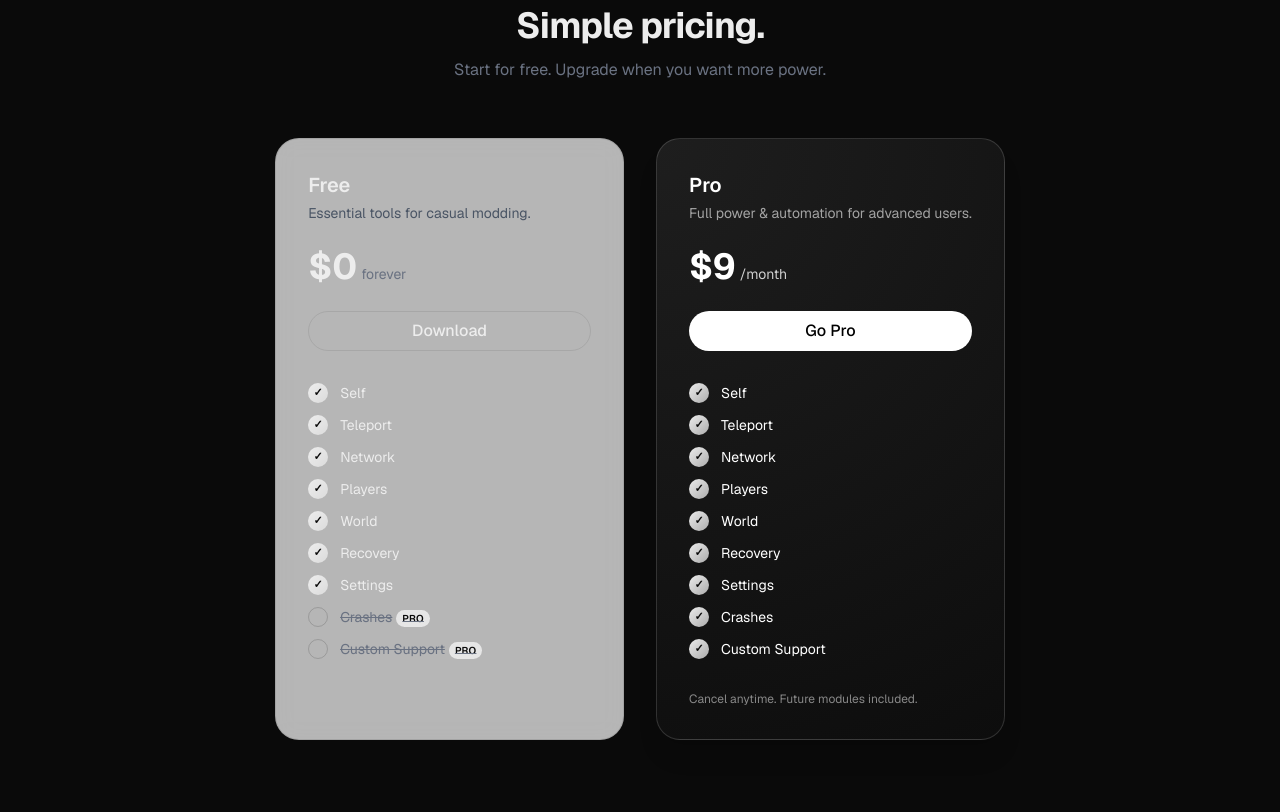
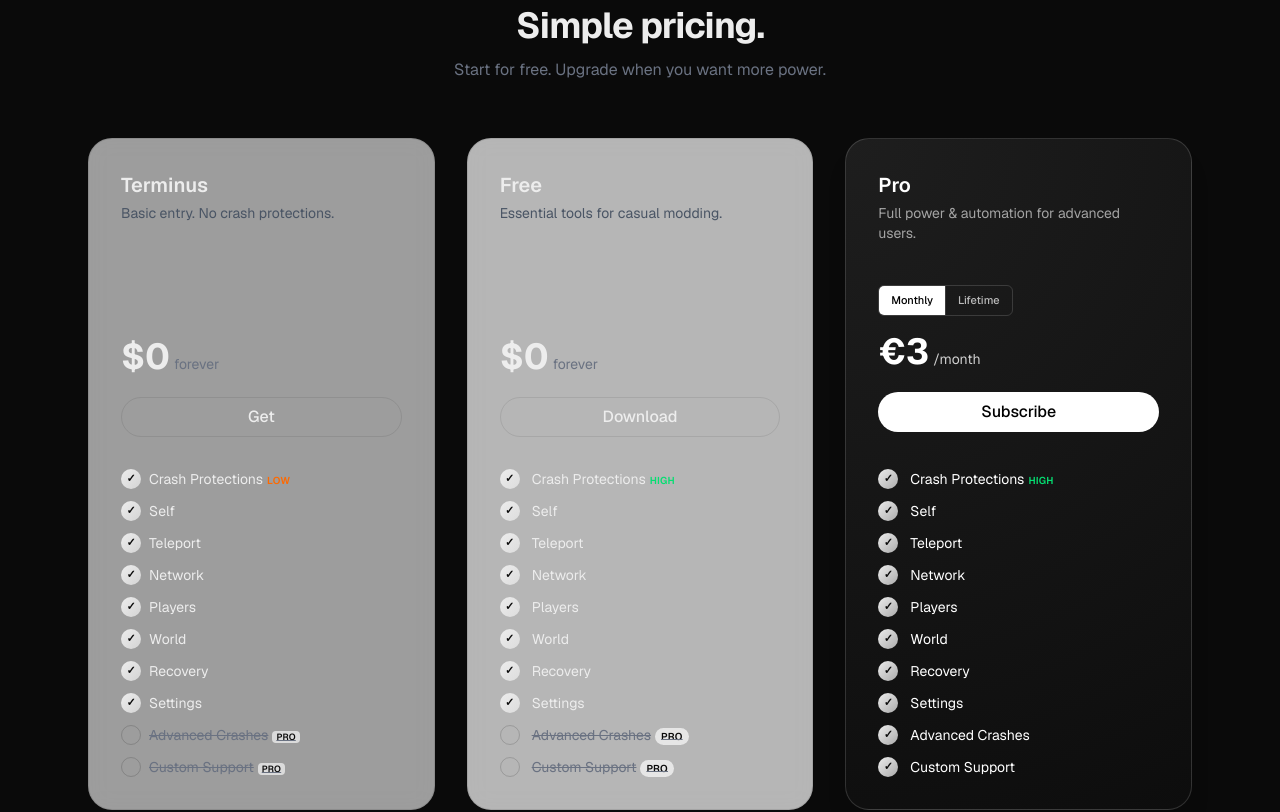
Before and after one commit to horse-reloaded/horse-reloaded.github.io, a Next.js app: page / in a window 1280 px wide. Shown: the part 1500-2312 px from the top of the page. Built offline with nearby package versions, Linux system fonts and the light colour scheme.

Commit message:
feat: Enhance pricing component with new features and improved layout

```diff
--- a/src/app/components/pricing.tsx
+++ b/src/app/components/pricing.tsx
@@ -2,12 +2,16 @@
 import Button from "./button";
 import { useCallback, useRef, useState } from "react";
 
+type Plan = "terminus" | "free" | "pro";
+
 interface PlanFeature {
   label: string;
   proOnly?: boolean;
+  exclude?: Plan[];
 }
 
 const features: PlanFeature[] = [
+  { label: "Crash Protections" },
   { label: "Self" },
   { label: "Teleport" },
   { label: "Network" },
@@ -15,7 +19,7 @@ const features: PlanFeature[] = [
   { label: "World" },
   { label: "Recovery" },
   { label: "Settings" },
-  { label: "Crashes", proOnly: true },
+  { label: "Advanced Crashes", proOnly: true },
   { label: "Custom Support", proOnly: true },
 ];
 
@@ -134,8 +138,23 @@ function CardEdges({ variant }: { variant: "light" | "dark" }) {
 }
 
 export default function Pricing() {
+  const terminusGlow = useGlow();
   const freeGlow = useGlow();
   const proGlow = useGlow();
+  const [proMode, setProMode] = useState<"monthly" | "lifetime">("monthly");
+
+  const featureActive = (f: PlanFeature, plan: Plan) => {
+    if (plan === "pro") return true; // Pro gets everything
+    if (f.proOnly) return false;
+    if (f.exclude && f.exclude.includes(plan)) return false;
+    return true;
+  };
+
+  const crashBadge = (plan: Plan) => {
+    if (plan === "terminus")
+      return { label: "Low", className: "text-orange-500" };
+    return { label: "High", className: "text-green-400" };
+  };
 
   return (
     <section id="pricing" className="max-w-6xl mx-auto px-6 py-24">
@@ -147,7 +166,70 @@ export default function Pricing() {
           Start for free. Upgrade when you want more power.
         </p>
       </div>
-      <div className="grid md:grid-cols-2 gap-8">
+      <div className="grid md:grid-cols-3 gap-8">
+        <div
+          ref={terminusGlow.ref}
+          onMouseEnter={terminusGlow.onMouseEnter}
+          onMouseMove={terminusGlow.onMouseMove}
+          onMouseLeave={terminusGlow.onMouseLeave}
+          className="relative flex flex-col border border-black/10 dark:border-white/15 rounded-3xl p-8 bg-white/60 dark:bg-black/30 backdrop-blur-md overflow-hidden"
+          style={{ ["--mx" as any]: "50%", ["--my" as any]: "50%" }}
+        >
+          <div
+            className="pointer-events-none absolute inset-0 transition-opacity duration-500"
+            style={{
+              opacity: terminusGlow.active ? 1 : 0,
+              background:
+                "radial-gradient(circle at var(--mx) var(--my), rgba(255,255,255,0.38), rgba(255,255,255,0.04) 55%, transparent 70%)",
+              mixBlendMode: "screen",
+            }}
+          />
+          <CardEdges variant="light" />
+          <div className="mb-6 min-h-[90px]">
+            <h3 className="text-xl font-semibold mb-1">Terminus</h3>
+            <p className="text-sm text-gray-600 dark:text-gray-400">
+              Basic entry. No crash protections.
+            </p>
+          </div>
+          <div className="mb-8">
+            <div className="h-9 mb-4" />
+            <div className="flex items-baseline gap-1 mb-5">
+              <span className="text-4xl font-bold">$0</span>
+              <span className="text-sm text-gray-500">forever</span>
+            </div>
+            <Button className="w-full" variant="secondary">
+              Get
+            </Button>
+          </div>
+          <ul className="space-y-3 text-sm relative z-10 mt-auto">
+            {features.map((f) => {
+              const plan: Plan = "terminus";
+              const active = featureActive(f, plan);
+              const badge =
+                f.label === "Crash Protections" ? crashBadge(plan) : null;
+              return (
+                <li key={f.label} className="flex items-start gap-2">
+                  <Check active={active} />
+                  <span className={!active ? "text-gray-500 line-through" : ""}>
+                    {f.label}
+                    {badge && (
+                      <span
+                        className={`ml-1 text-[10px] uppercase tracking-wide font-semibold ${badge.className}`}
+                      >
+                        {badge.label}
+                      </span>
+                    )}
+                    {f.proOnly && !active && (
+                      <span className="ml-1 text-[9px] uppercase tracking-wide bg-foreground/80 text-background px-1 rounded font-semibold">
+                        Pro
+                      </span>
+                    )}
+                  </span>
+                </li>
+              );
+            })}
+          </ul>
+        </div>
         <div
           ref={freeGlow.ref}
           onMouseEnter={freeGlow.onMouseEnter}
@@ -169,31 +251,49 @@ export default function Pricing() {
             }}
           />
           <CardEdges variant="light" />
+          <div className="mb-6 min-h-[90px]">
             <h3 className="text-xl font-semibold mb-1">Free</h3>
-          <p className="text-sm text-gray-600 dark:text-gray-400 mb-6">
+            <p className="text-sm text-gray-600 dark:text-gray-400">
               Essential tools for casual modding.
             </p>
-          <div className="flex items-baseline gap-1 mb-6">
+          </div>
+          <div className="mb-8">
+            <div className="h-9 mb-4" />
+            <div className="flex items-baseline gap-1 mb-5">
               <span className="text-4xl font-bold">$0</span>
               <span className="text-sm text-gray-500">forever</span>
             </div>
-          <Button className="mb-8" variant="secondary">
+            <Button className="w-full" variant="secondary">
               Download
             </Button>
-          <ul className="space-y-3 text-sm flex-1 relative z-10">
-            {features.map((f) => (
+          </div>
+          <ul className="space-y-3 text-sm relative z-10 mt-auto">
+            {features.map((f) => {
+              const plan: Plan = "free";
+              const active = featureActive(f, plan);
+              const badge =
+                f.label === "Crash Protections" ? crashBadge(plan) : null;
+              return (
                 <li key={f.label} className="flex items-start gap-3">
-                <Check active={!f.proOnly} />
-                <span className={f.proOnly ? "text-gray-500 line-through" : ""}>
+                  <Check active={active} />
+                  <span className={!active ? "text-gray-500 line-through" : ""}>
                     {f.label}
-                  {f.proOnly && (
+                    {badge && (
+                      <span
+                        className={`ml-1 text-[10px] uppercase tracking-wide font-semibold ${badge.className}`}
+                      >
+                        {badge.label}
+                      </span>
+                    )}
+                    {f.proOnly && !active && (
                       <span className="ml-1 text-[10px] uppercase tracking-wide bg-foreground/90 text-background px-1.5 py-0.5 rounded-full font-semibold">
                         Pro
                       </span>
                     )}
                   </span>
                 </li>
-            ))}
+              );
+            })}
           </ul>
         </div>
 
@@ -219,31 +319,79 @@ export default function Pricing() {
           />
           <CardEdges variant="light" />
 
+          <div className="mb-6 min-h-[90px]">
             <h3 className="text-xl font-semibold mb-1">Pro</h3>
-          <p className="text-sm text-white/60 mb-6">
+            <p className="text-sm text-white/60">
               Full power & automation for advanced users.
             </p>
-          <div className="flex items-baseline gap-1 mb-6">
-            <span className="text-4xl font-bold">$9</span>
+          </div>
+          <div className="mb-8">
+            <div className="flex items-center justify-between mb-4">
+              <div className="inline-flex rounded-md overflow-hidden border border-white/15 text-[11px] font-medium">
+                <button
+                  type="button"
+                  onClick={() => setProMode("monthly")}
+                  className={`px-3 py-1.5 transition-colors ${
+                    proMode === "monthly"
+                      ? "bg-white text-black"
+                      : "text-white/70 hover:text-white"
+                  }`}
+                >
+                  Monthly
+                </button>
+                <button
+                  type="button"
+                  onClick={() => setProMode("lifetime")}
+                  className={`px-3 py-1.5 transition-colors border-l border-white/15 ${
+                    proMode === "lifetime"
+                      ? "bg-white text-black"
+                      : "text-white/70 hover:text-white"
+                  }`}
+                >
+                  Lifetime
+                </button>
+              </div>
+            </div>
+            {proMode === "monthly" ? (
+              <div className="flex items-baseline gap-1 mb-5">
+                <span className="text-4xl font-bold">€3</span>
                 <span className="text-sm opacity-80">/month</span>
               </div>
+            ) : (
+              <div className="flex items-baseline gap-1 mb-5">
+                <span className="text-4xl font-bold">€10</span>
+                <span className="text-sm opacity-80">lifetime</span>
+              </div>
+            )}
             <Button
-            className="mb-8 bg-white text-black hover:bg-white/90"
+              className="w-full bg-white text-black hover:bg-white/90"
               variant="primary"
             >
-            Go Pro
+              {proMode === "monthly" ? "Subscribe" : "Get Lifetime"}
             </Button>
-          <ul className="space-y-3 text-sm flex-1 relative z-10">
-            {features.map((f) => (
+          </div>
+          <ul className="space-y-3 text-sm relative z-10 mt-auto">
+            {features.map((f) => {
+              const plan: Plan = "pro";
+              const badge =
+                f.label === "Crash Protections" ? crashBadge(plan) : null;
+              return (
                 <li key={f.label} className="flex items-start gap-3">
                   <Check active={true} />
-                <span>{f.label}</span>
+                  <span>
+                    {f.label}
+                    {badge && (
+                      <span
+                        className={`ml-1 text-[10px] uppercase tracking-wide font-semibold ${badge.className}`}
+                      >
+                        {badge.label}
+                      </span>
+                    )}
+                  </span>
                 </li>
-            ))}
+              );
+            })}
           </ul>
-          <p className="mt-8 text-xs text-white/50">
-            Cancel anytime. Future modules included.
-          </p>
         </div>
       </div>
     </section>
```
Lines whose indentation alone changed are shown as unchanged.
